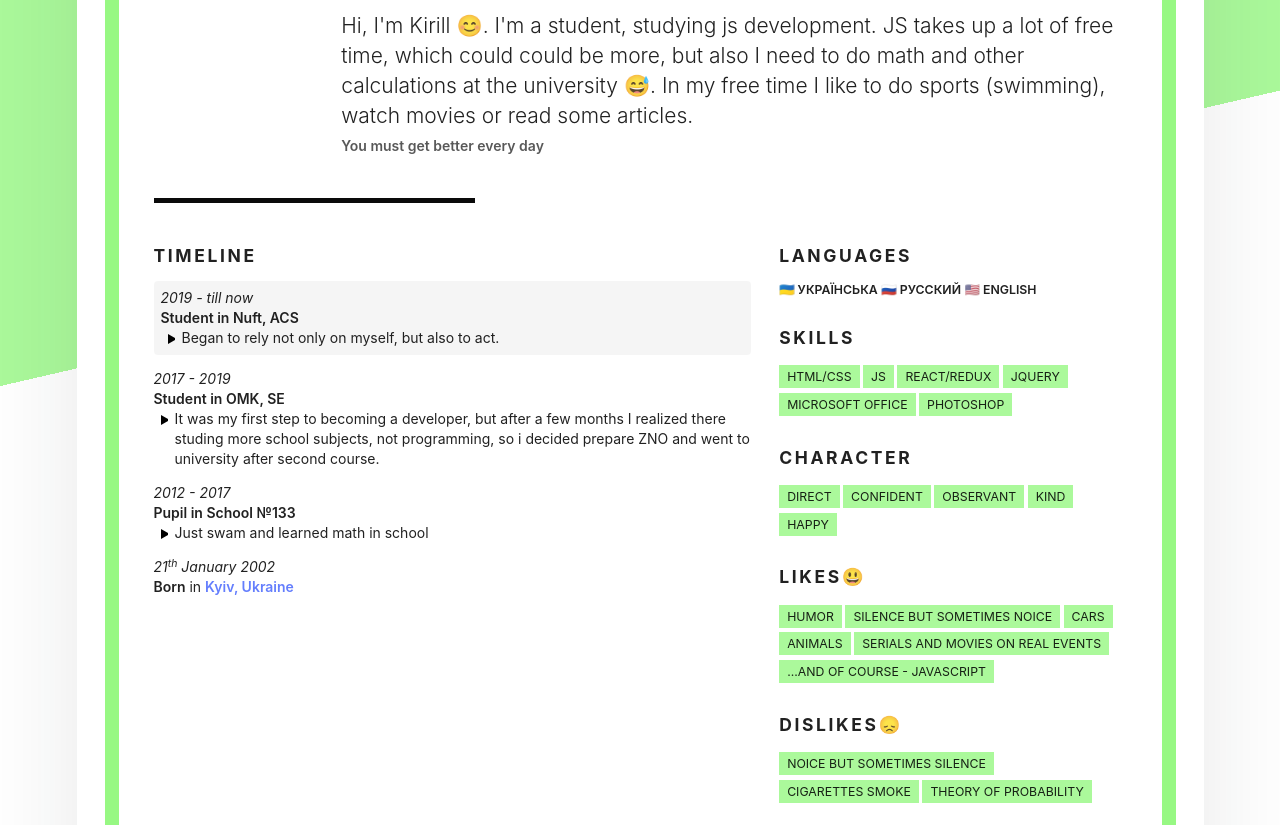
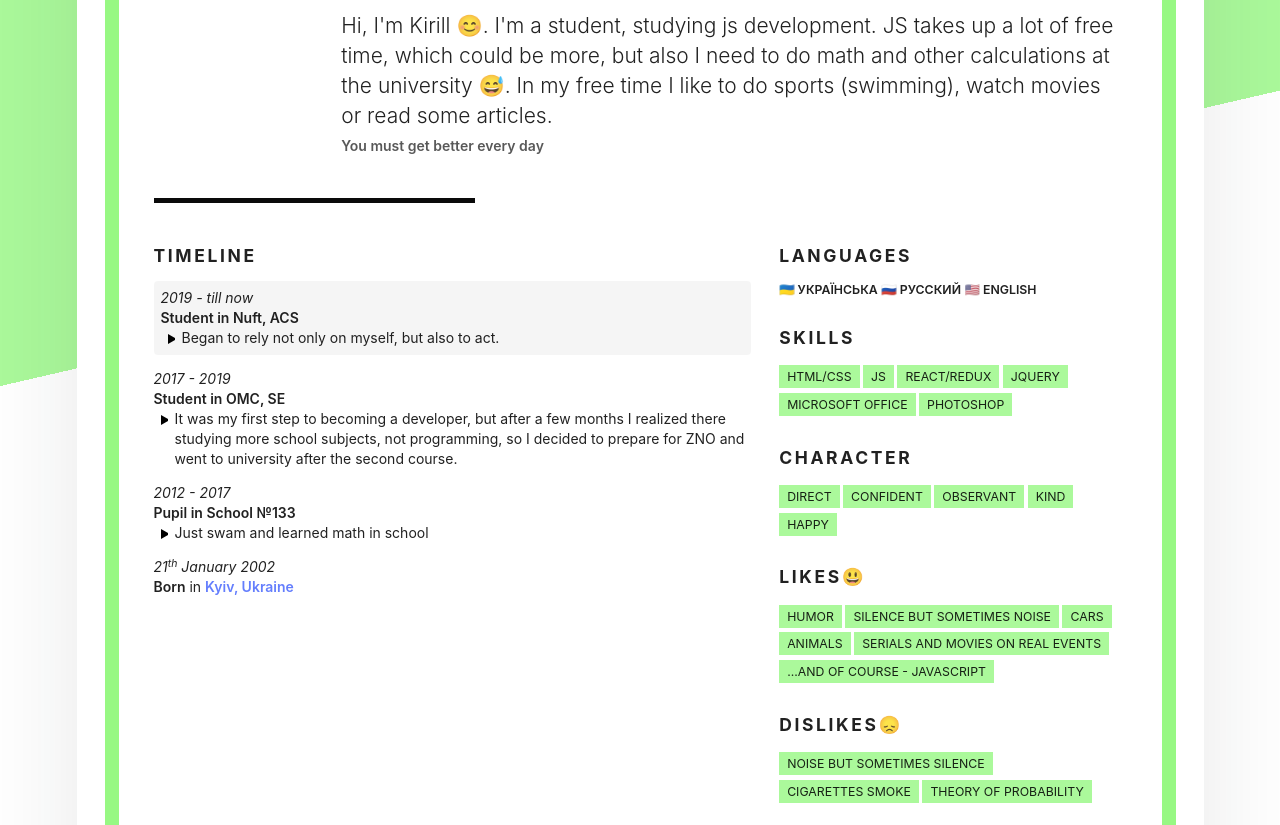
Before and after one commit to chumakk/homepage, a plain HTML site: page index.html in a window 1280 px wide. Shown: the part 327-1152 px from the top of the page. Drawn offline with Linux system fonts and the light colour scheme.

Commit message:
Fixed html errors (closes #36 )

```diff
--- a/index.html
+++ b/index.html
@@ -12,6 +12,8 @@
     <meta property="og:title" content="Chumachenko Kirill Résumé" />
     <meta property="og:image:type" content="image/png" />
     <meta property="og:image" content="assets/images/ogimage.jpg" />
+    <meta property="og:image:width" content="1471" />
+    <meta property="og:image:height" content="774" />
     <meta property="og:type" content="website" />
     <link
       rel="icon"
@@ -266,10 +268,9 @@
                     <p>
                       Hi, I'm Kirill &#x1F60A;. I'm a student, studying js
                       development. JS takes up a lot of free time, which could
-                      could be more, but also I need to do math and other
-                      calculations at the university &#x1F605;. In my free time
-                      I like to do sports (swimming), watch movies or read some
-                      articles.
+                      be more, but also I need to do math and other calculations
+                      at the university &#x1F605;. In my free time I like to do
+                      sports (swimming), watch movies or read some articles.
                     </p>
                     <p style="opacity: 0.75">
                       <strong>You must get better every day</strong>
@@ -318,16 +319,16 @@
                     </li>
                     <li>
                       <p><i>2017 - 2019</i></p>
-                      <p><strong>Student in OMK, SE</strong></p>
+                      <p><strong>Student in OMC, SE</strong></p>
                       <ul>
                         <li class="details">
-                          <input type="checkbox" id="studentOMK" />
-                          <label for="studentOMK" class="summary"
+                          <input type="checkbox" id="studentOMC" />
+                          <label for="studentOMC" class="summary"
                             >It was my first step to becoming a developer, but
-                            after a few months I realized there studing more
-                            school subjects, not programming, so i decided
-                            prepare ZNO and went to university after second
-                            course.</label
+                            after a few months I realized there studying more
+                            school subjects, not programming, so I decided to
+                            prepare for ZNO and went to university after the
+                            second course.</label
                           >
                           <div>
                             <ul>
@@ -417,7 +418,7 @@
                   <h3>Likes&#x1f603;</h3>
                   <p class="tags small custom-tags">
                     <span class="custom-tag">HUMOR</span>
-                    <span class="custom-tag">SILENCE BUT SOMETIMES NOICE</span>
+                    <span class="custom-tag">SILENCE BUT SOMETIMES NOISE</span>
                     <span class="custom-tag">CARS</span>
                     <span class="custom-tag">ANIMALS</span>
                     <span class="custom-tag"
@@ -431,7 +432,7 @@
                 <section>
                   <h3>Dislikes&#x1f61e;</h3>
                   <p class="tags small custom-tags">
-                    <span class="custom-tag">NOICE BUT SOMETIMES SILENCE</span>
+                    <span class="custom-tag">NOISE BUT SOMETIMES SILENCE</span>
                     <span class="custom-tag">CIGARETTES SMOKE</span>
                     <span class="custom-tag">THEORY OF PROBABILITY</span>
                   </p>
@@ -439,9 +440,9 @@
                 <section>
                   <h3>DESIRES&#x1F92B;</h3>
                   <p class="tags small bulleted">
-                    <span class="tag">Have free time(...who dosen't)</span>
+                    <span class="tag">Have free time(...who doesn't)</span>
                     <span class="tag">Do not be afraid to look foolish</span>
-                    <span class="tag">Make someting significant</span>
+                    <span class="tag">Make something significant</span>
                   </p>
                 </section>
                 <section>
```
Also changed, not shown: assets/images/ogimage.jpg.
